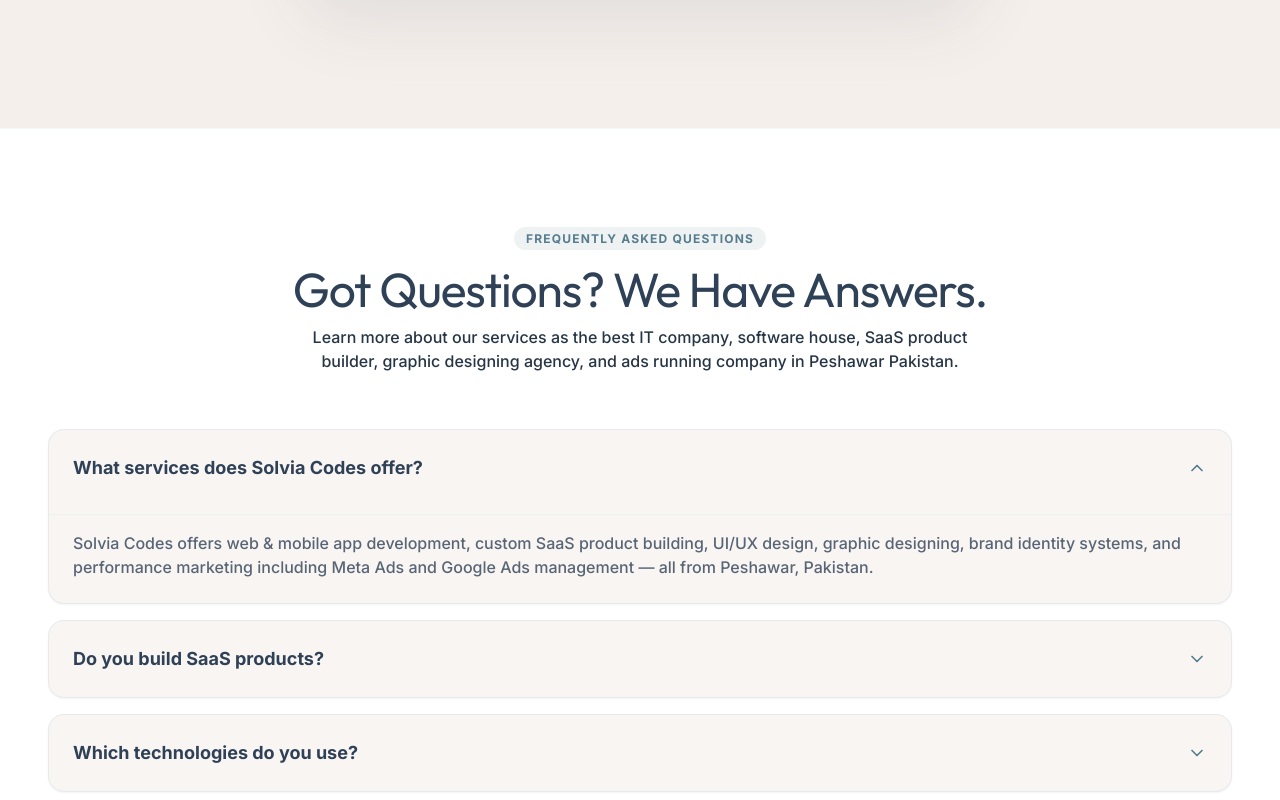
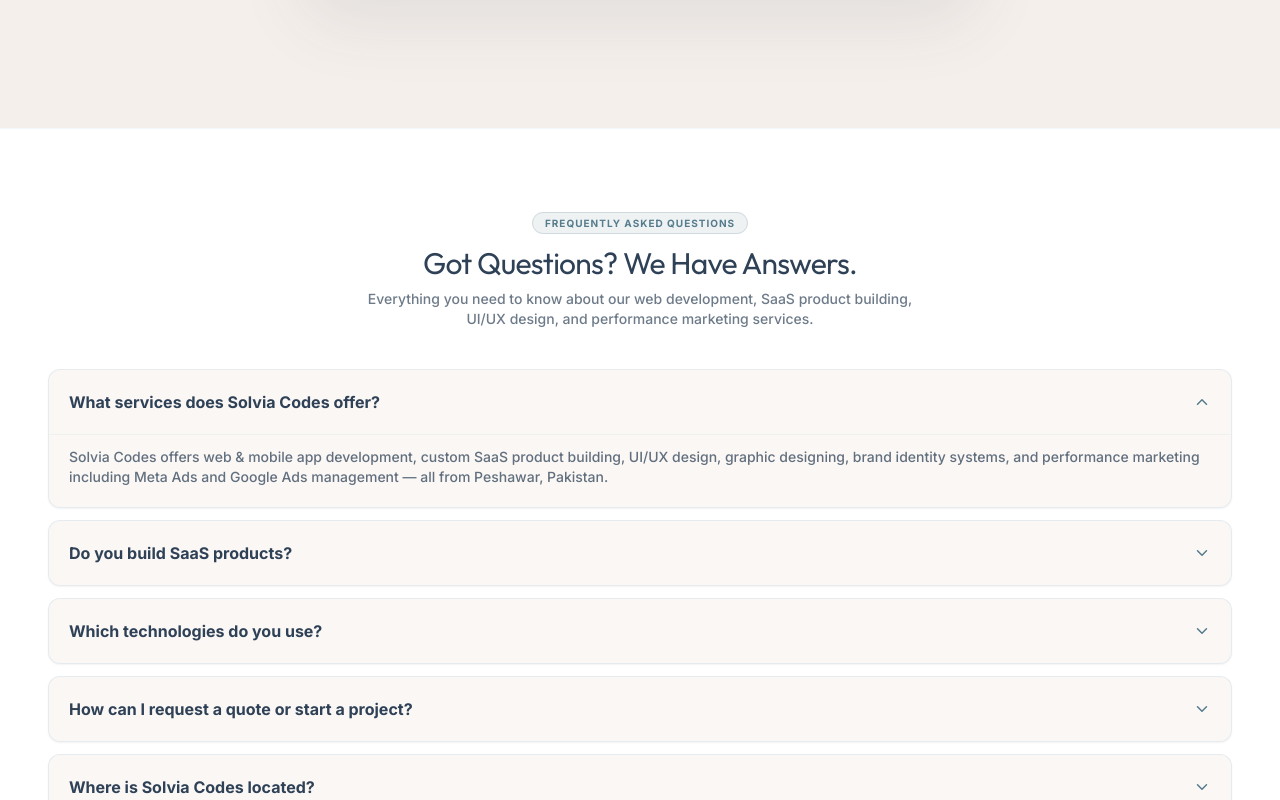
Before and after one commit to GhayasAwan/Solvia-Codes, a React (Vite) app: page / in a window 1280 px wide. Shown: the part 3580-4380 px from the top of the page. Built offline with nearby package versions, Linux system fonts and the light colour scheme.

Commit message:
style(faq): adjust FAQ section font sizes and padding to match design system

```diff
--- a/src/pages/Home.jsx
+++ b/src/pages/Home.jsx
@@ -201,36 +201,36 @@
   const [openIndex, setOpenIndex] = useState(0);
 
   return (
-    <section id="faq" className="py-24 relative bg-white transition-colors duration-500 overflow-hidden border-t border-skyblue/20">
-      <div className="container-page max-w-4xl px-4 relative z-10 mx-auto">
-        <div className="text-center mb-14">
-          <span className="text-xs font-black uppercase tracking-widest text-teal bg-teal/10 px-3 py-1 rounded-full">
+    <section id="faq" className="py-20 relative bg-white transition-colors duration-500 overflow-hidden border-t border-skyblue/20">
+      <div className="container-page max-w-3xl px-4 relative z-10 mx-auto">
+        <div className="text-center mb-10">
+          <span className="text-[10px] font-black uppercase tracking-widest text-teal bg-teal/10 border border-teal/20 px-3 py-1 rounded-full">
             Frequently Asked Questions
           </span>
-          <h2 className="text-3xl sm:text-4xl md:text-5xl font-black font-display text-navy mt-4 tracking-tight">
+          <h2 className="text-2xl sm:text-3xl font-extrabold font-display text-navy mt-3 tracking-tight">
             Got Questions? We Have Answers.
           </h2>
-          <p className="text-navy-600 font-medium text-sm sm:text-base mt-3 max-w-2xl mx-auto">
-            Learn more about our services as the best IT company, software house, SaaS product builder, graphic designing agency, and ads running company in Peshawar Pakistan.
+          <p className="text-navy/70 font-medium text-xs sm:text-sm mt-2 max-w-xl mx-auto leading-relaxed">
+            Everything you need to know about our web development, SaaS product building, UI/UX design, and performance marketing services.
           </p>
         </div>
 
-        <div className="flex flex-col gap-4">
+        <div className="flex flex-col gap-3">
           {faqs.map((faq, idx) => {
             const isOpen = openIndex === idx;
             return (
               <div
                 key={idx}
-                className="rounded-2xl border border-skyblue/40 bg-beige/60 overflow-hidden transition-all duration-300 shadow-sm"
+                className="rounded-xl border border-skyblue/40 bg-beige/50 overflow-hidden transition-all duration-300 shadow-sm"
               >
                 <button
                   onClick={() => setOpenIndex(isOpen ? null : idx)}
-                  className="w-full p-5 sm:p-6 text-left flex items-center justify-between gap-4 font-bold text-navy text-base sm:text-lg hover:text-teal transition-colors"
+                  className="w-full p-4 sm:p-5 text-left flex items-center justify-between gap-3 font-bold text-navy text-sm sm:text-base hover:text-teal transition-colors"
                   aria-expanded={isOpen}
                 >
                   <span>{faq.question}</span>
                   <ChevronDown
-                    size={20}
+                    size={18}
                     className={`shrink-0 text-teal transition-transform duration-300 ${isOpen ? 'rotate-180' : ''}`}
                   />
                 </button>
@@ -241,10 +241,10 @@
                       initial={{ height: 0, opacity: 0 }}
                       animate={{ height: 'auto', opacity: 1 }}
                       exit={{ height: 0, opacity: 0 }}
-                      transition={{ duration: 0.3 }}
+                      transition={{ duration: 0.25 }}
                       className="overflow-hidden"
                     >
-                      <div className="px-5 pb-6 sm:px-6 pt-0 text-navy/80 text-sm sm:text-base leading-relaxed border-t border-skyblue/20 mt-2 pt-4 font-medium">
+                      <div className="px-4 pb-5 sm:px-5 pt-0 text-navy/75 text-xs sm:text-sm leading-relaxed border-t border-skyblue/20 pt-3 font-medium">
                         {faq.answer}
                       </div>
                     </motion.div>
```
